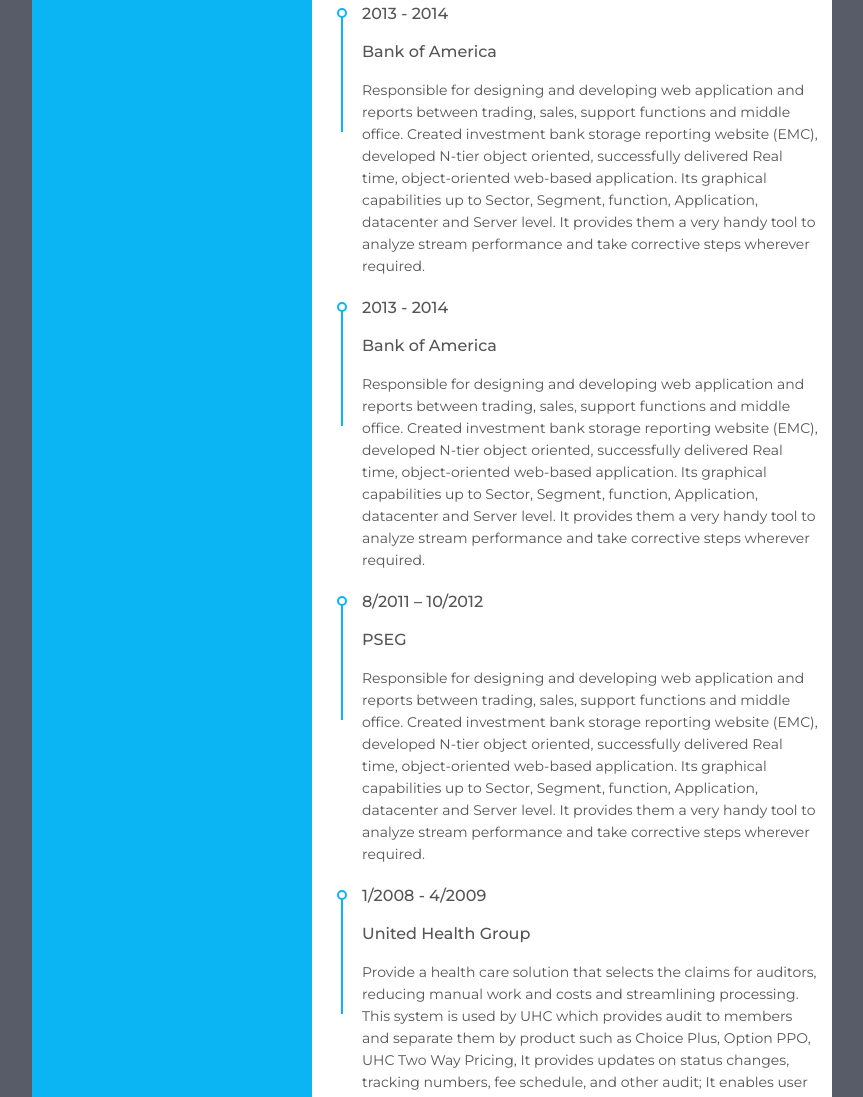
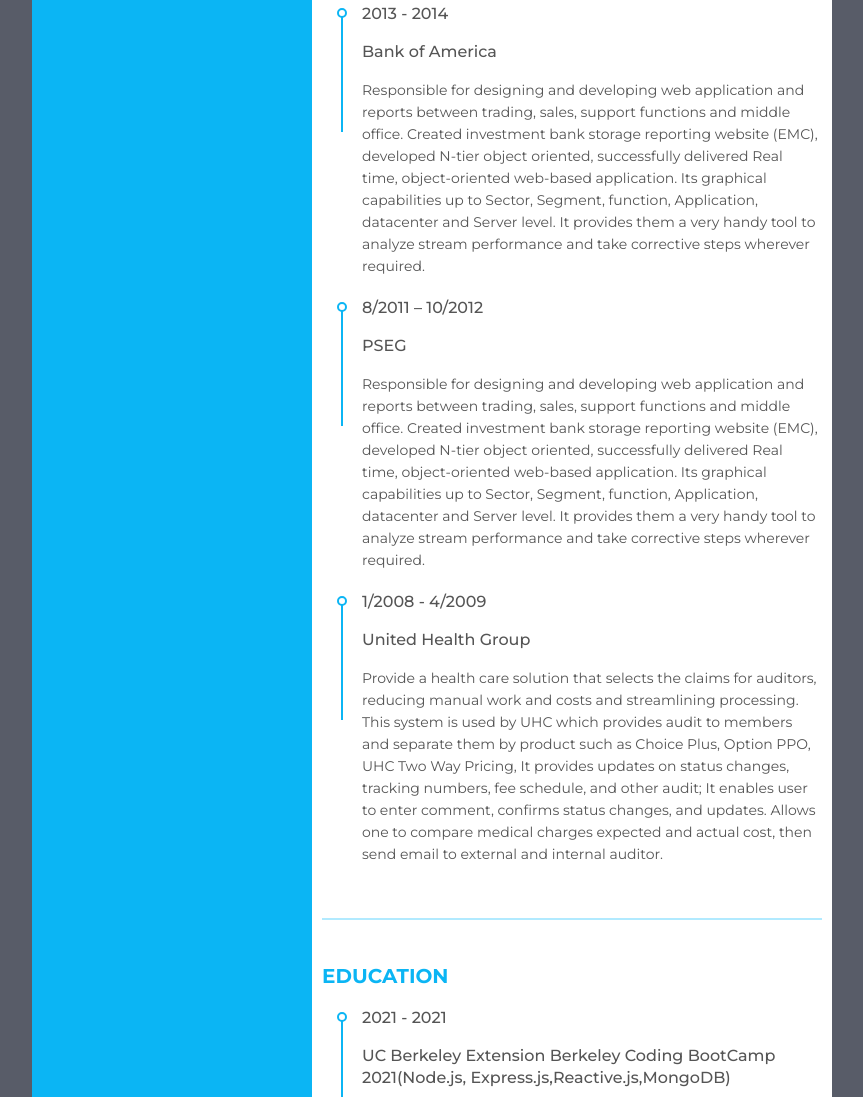
Before and after one commit to lei11355/profile, a plain HTML site: page index2.html in a window 1280 px wide. Shown: the part 1204-2301 px from the top of the page, without its empty margins (208-1071 px from the left). Drawn offline with Linux system fonts and the light colour scheme.

Commit message:
Update index2.html

```diff
--- a/index2.html
+++ b/index2.html
@@ -224,18 +224,7 @@
               </p>
             </div>
           </li>
-          <li>
-            <div class="date">2013 - 2014</div>
-            <div class="info">
-              <p class="semi-bold">Bank of America</p>
-              <p>Responsible for designing and developing web application and reports between trading, sales, support
-                functions and middle office. Created investment bank storage reporting website (EMC), developed N-tier
-                object oriented, successfully delivered Real time, object-oriented web-based application. Its graphical
-                capabilities up to Sector, Segment, function, Application, datacenter and Server level. It provides them
-                a very handy tool to analyze stream performance and take corrective steps wherever required.
-              </p>
-            </div>
-          </li>
+
           <li>
             <div class="date">8/2011 – 10/2012</div>
             <div class="info">
```
